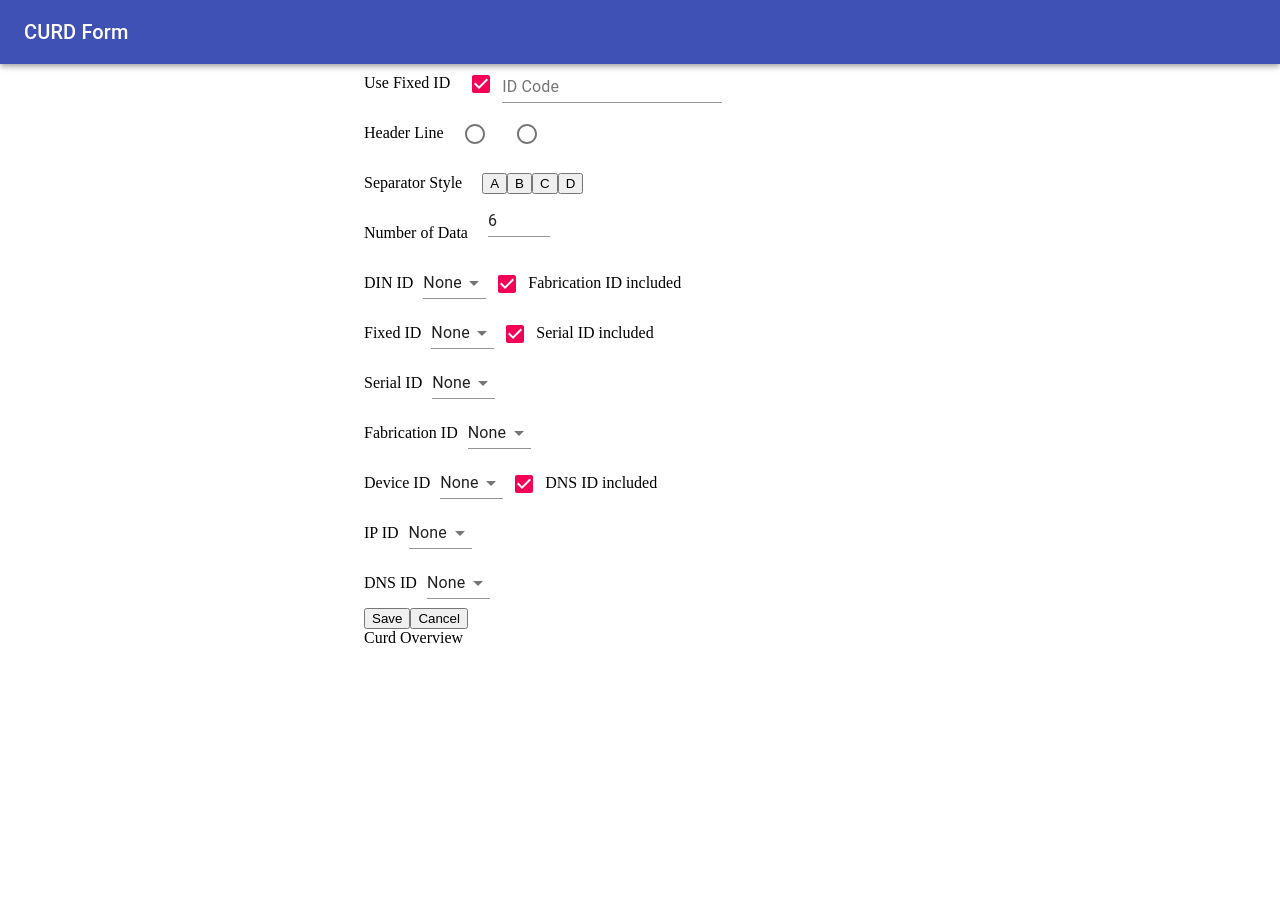
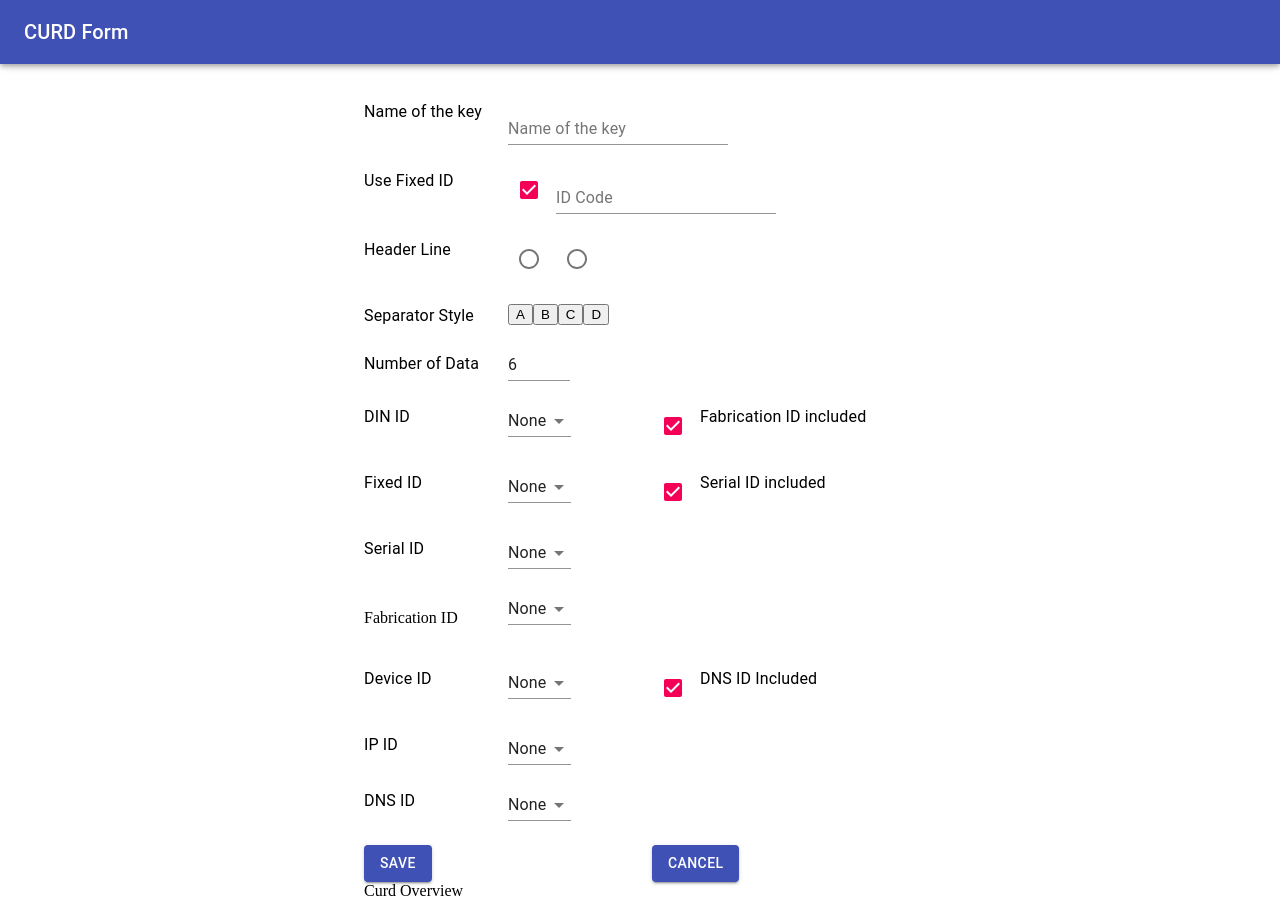
Before and after one commit to amrahman90/reactSampleCrudForm, a React app: page / in a window 1280 px wide. Before the commit the page ends 800 px from the top, so only its background shows below. Built offline with nearby package versions, Linux system fonts and the light colour scheme.

Commit message:
added material ui grid

```diff
--- a/src/components/CurdForm.tsx
+++ b/src/components/CurdForm.tsx
@@ -2,11 +2,12 @@ import React, { useState, useEffect } from 'react';
 import {
     TextField,
     Checkbox,
-    FormControl,
-    RadioGroup,
-    FormControlLabel,
+    Grid,
     Radio,
-    Select
+    Select,
+    Paper,
+    Typography,
+    Button
 } from '@material-ui/core/';
 
 const CurdForm: React.FunctionComponent = () => {
@@ -164,68 +165,88 @@ const CurdForm: React.FunctionComponent = () => {
 
     return (
 
-        <form>
-            <div>
-                <p style={styles.inlineBlock}>
-                    Name of the key
-                </p>
-                <TextField style={{ display: 'inline-block', marginLeft: '10px' }} id="outlined-basic" label="Name of the key" size="small" />
-            </div>
-            <div>
-                <p style={styles.inlineBlock}>Use Fixed ID</p>
+        <div style={{ marginTop: '100px' }}>
+            <Grid container spacing={3}>
+                <Grid item xs={3} >
+                    <Typography>Name of the key</Typography>
+                </Grid>
+                <Grid item xs={9} >
+                    <TextField id="outlined-basic" label="Name of the key" size="small" />
+                </Grid>
+                <Grid item xs={3} >
+                    <Typography>Use Fixed ID</Typography>
+                </Grid>
+                <Grid item xs={1} >
                     <Checkbox
                         checked={true}
                     />
+                </Grid>
+                <Grid item xs={7} >
                     <TextField id="outlined-basic" label="ID Code" size="small" />
-            </div>
-            <div>
-                <p
-                    style={styles.inlineBlock}
-                >Header Line</p>
+                </Grid>
+
+                {/* Third Row */}
+
+                <Grid item xs={3} >
+                    <Typography>Header Line</Typography>
+                </Grid>
+                <Grid item xs={1} >
                     <Radio
-                    style={styles.inlineBlock}
                         value="d"
                         color="default"
                         name="radio-button-demo"
                         inputProps={{ 'aria-label': 'D' }}
                     />
+                </Grid>
+                <Grid item xs={8} >
 
                     <Radio
-                    style={styles.inlineBlock}
                         value="d"
                         color="default"
                         name="radio-button-demo"
                         inputProps={{ 'aria-label': 'D' }}
                     />
-            </div>
+                </Grid>
 
+                {/* Fourth Row */}
+                <Grid item xs={3} >
+                    <Typography>Separator Style</Typography>
+                </Grid>
+
+                <Grid item xs={9} >
                     <div>
-                <p style={styles.inlineBlock}>Separator Style</p>
-                <div style={{ display: 'inline-block', marginLeft: '10px' }}>
                         <button>A</button>
                         <button>B</button>
                         <button>C</button>
                         <button>D</button>
                     </div>
 
-            </div>
+                </Grid>
 
-            <div>
-                <p style={styles.inlineBlock}>Number of Data</p>
+                {/* Fifth Row */}
+
+                <Grid item xs={3} >
+                    <Typography>Number of Data</Typography>
+                </Grid>
+
+                <Grid item xs={9} >
                     <TextField
                         onChange={numberOfDataOnChangeHandler}
                         size="small"
                         defaultValue={6}
                         InputProps={{ inputProps: { min: 1, max: 7 } }}
-                    style={{ display: 'inline-block', marginLeft: '10px' }}
+                        // style={{ marginLeft: '10px' }}
                         type="number"
                     />
-            </div>
 
-            <div>
-                <p
-                    style={styles.inlineBlock}
-                >DIN ID</p>
+                </Grid>
+
+                {/* Sixth Row */}
+
+                <Grid item xs={3} >
+                    <Typography>DIN ID</Typography>
+                </Grid>
+                <Grid item xs={3} >
                     {
                         selectValues[0] !== undefined
                             ?
@@ -233,18 +254,27 @@ const CurdForm: React.FunctionComponent = () => {
                             :
                             selectGenerator('0', '0')
                     }
+                </Grid>
+
+                <Grid item xs={1} >
                     <Checkbox
                         checked={true}
                     />
+                </Grid>
 
-                <p style={styles.inlineBlock}>Fabrication ID included</p>
 
-            </div>
+                <Grid item xs={5} >
+                    <Typography>Fabrication ID included</Typography>
+                </Grid>
 
-            <div>
-                <p
-                    style={styles.inlineBlock}
-                >Fixed ID</p>
+
+                {/* Seventh Row  */}
+
+                <Grid item xs={3} >
+                    <Typography>Fixed ID</Typography>
+                </Grid>
+
+                <Grid item xs={3} >
                     {
                         selectValues[1] !== undefined
                             ?
@@ -252,17 +282,25 @@ const CurdForm: React.FunctionComponent = () => {
                             :
                             selectGenerator('0', '1')
                     }
+                </Grid>
+
+                <Grid item xs={1} >
                     <Checkbox
                         checked={true}
                     />
-                <p style={styles.inlineBlock}>Serial ID included</p>
+                </Grid>
 
-            </div>
+                <Grid item xs={5} >
+                    <Typography>Serial ID included</Typography>
+                </Grid>
 
-            <div>
-                <p
-                    style={styles.inlineBlock}
-                >Serial ID</p>
+                {/* Eighth Row  */}
+
+                <Grid item xs={3} >
+                    <Typography>Serial ID</Typography>
+                </Grid>
+
+                <Grid item xs={9} >
                     {
                         selectValues[2] !== undefined
                             ?
@@ -270,13 +308,18 @@ const CurdForm: React.FunctionComponent = () => {
                             :
                             selectGenerator('0', '2')
                     }
+                </Grid>
 
-            </div>
+                {/* Ninth Row  */}
 
-            <div>
+                <Grid item xs={3} >
                     <p
                         style={styles.inlineBlock}
                     >Fabrication ID</p>
+
+
+                </Grid>
+                <Grid item xs={9} >
                     {
                         selectValues[3] !== undefined
                             ?
@@ -284,13 +327,15 @@ const CurdForm: React.FunctionComponent = () => {
                             :
                             selectGenerator('0', '3')
                     }
+                </Grid>
 
-            </div>
+                {/* Tenth Row */}
 
-            <div>
-                <p
-                    style={styles.inlineBlock}
-                >Device ID</p>
+                <Grid item xs={3} >
+                    <Typography>Device ID</Typography>
+                </Grid>
+
+                <Grid item xs={3} >
                     {
                         selectValues[4] !== undefined
                             ?
@@ -298,17 +343,25 @@ const CurdForm: React.FunctionComponent = () => {
                             :
                             selectGenerator('0', '4')
                     }
+                </Grid>
+
+                <Grid item xs={1} >
                     <Checkbox
                         checked={true}
                     />
-                <p style={styles.inlineBlock}>DNS ID included</p>
+                </Grid>
 
-            </div>
+                <Grid item xs={5} >
+                    <Typography>DNS ID Included</Typography>
+                </Grid>
 
-            <div>
-                <p
-                    style={styles.inlineBlock}
-                >IP ID</p>
+                {/* Eleventh Row  */}
+
+                <Grid item xs={3} >
+                    <Typography>IP ID</Typography>
+                </Grid>
+
+                <Grid item xs={9} >
                     {
                         selectValues[5] !== undefined
                             ?
@@ -316,16 +369,15 @@ const CurdForm: React.FunctionComponent = () => {
                             :
                             selectGenerator('0', '5')
                     }
+                </Grid>
 
-            </div>
+                {/* twelfth Row  */}
 
-            <div>
-                <p
-                    style={styles.inlineBlock}
-                >
-                    DNS ID
-                </p>
+                <Grid item xs={3} >
+                    <Typography>DNS ID</Typography>
+                </Grid>
 
+                <Grid item xs={9} >
                     {
                         selectValues[6] !== undefined
                             ?
@@ -333,19 +385,22 @@ const CurdForm: React.FunctionComponent = () => {
                             :
                             selectGenerator('0', '6')
                     }
+                </Grid>
+
+                <Grid
+                    item xs={6}
+                    direction="row"
+                    alignItems="flex-end" justify="flex-end"
+                >
+                    <Button variant="contained" color="primary">Save</Button>
+                </Grid>
+
+                <Grid item xs={6}>
+                    <Button variant="contained" color="primary">Cancel</Button>
+                </Grid>
+
+            </Grid>
         </div>
-
-            <div>
-                <button>
-                    Save
-                </button>
-                <button>
-                    Cancel
-                </button>
-            </div>
-
-        </form>
-
     );
 }
 
```
Lines whose indentation alone changed are shown as unchanged.
